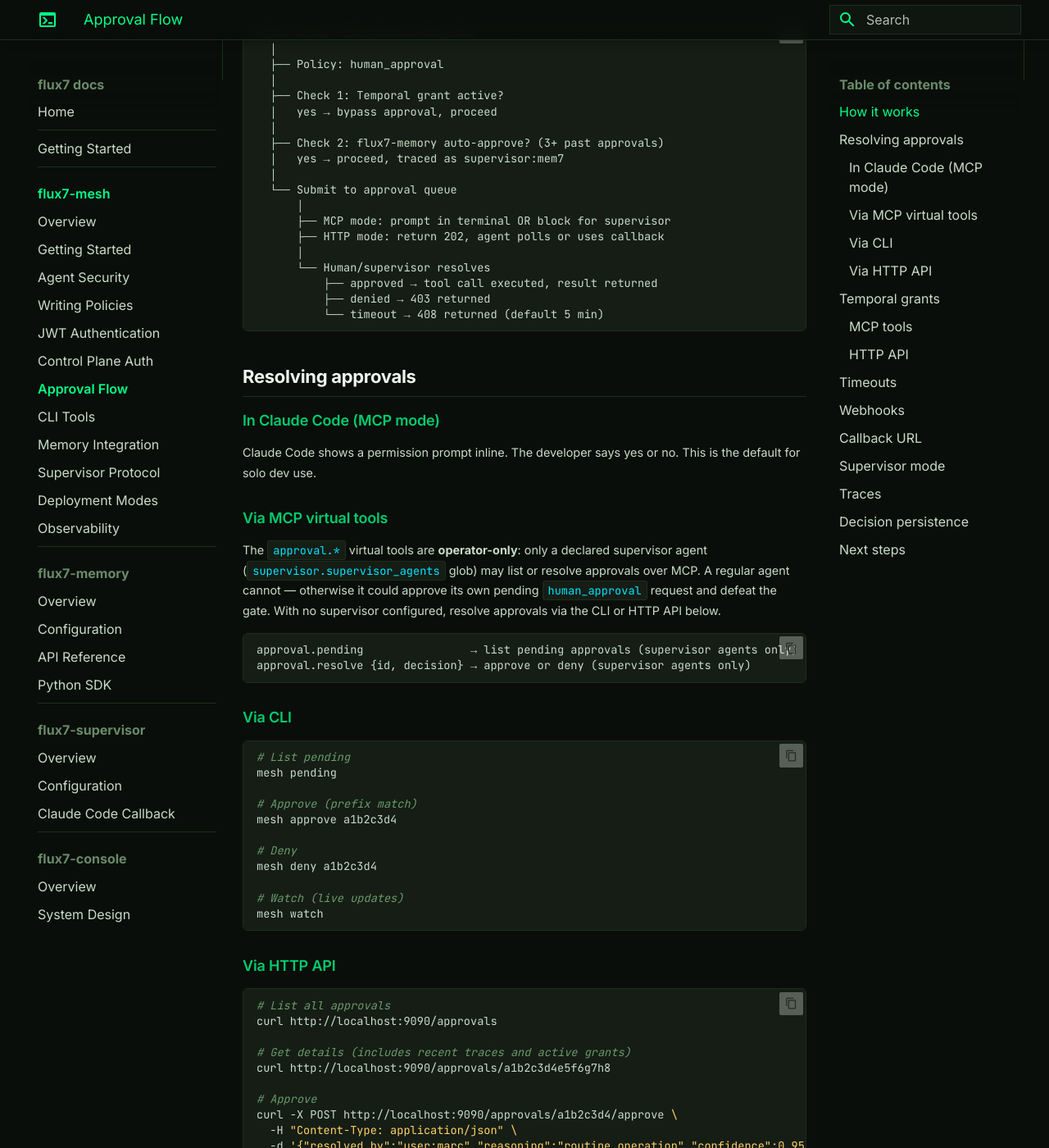
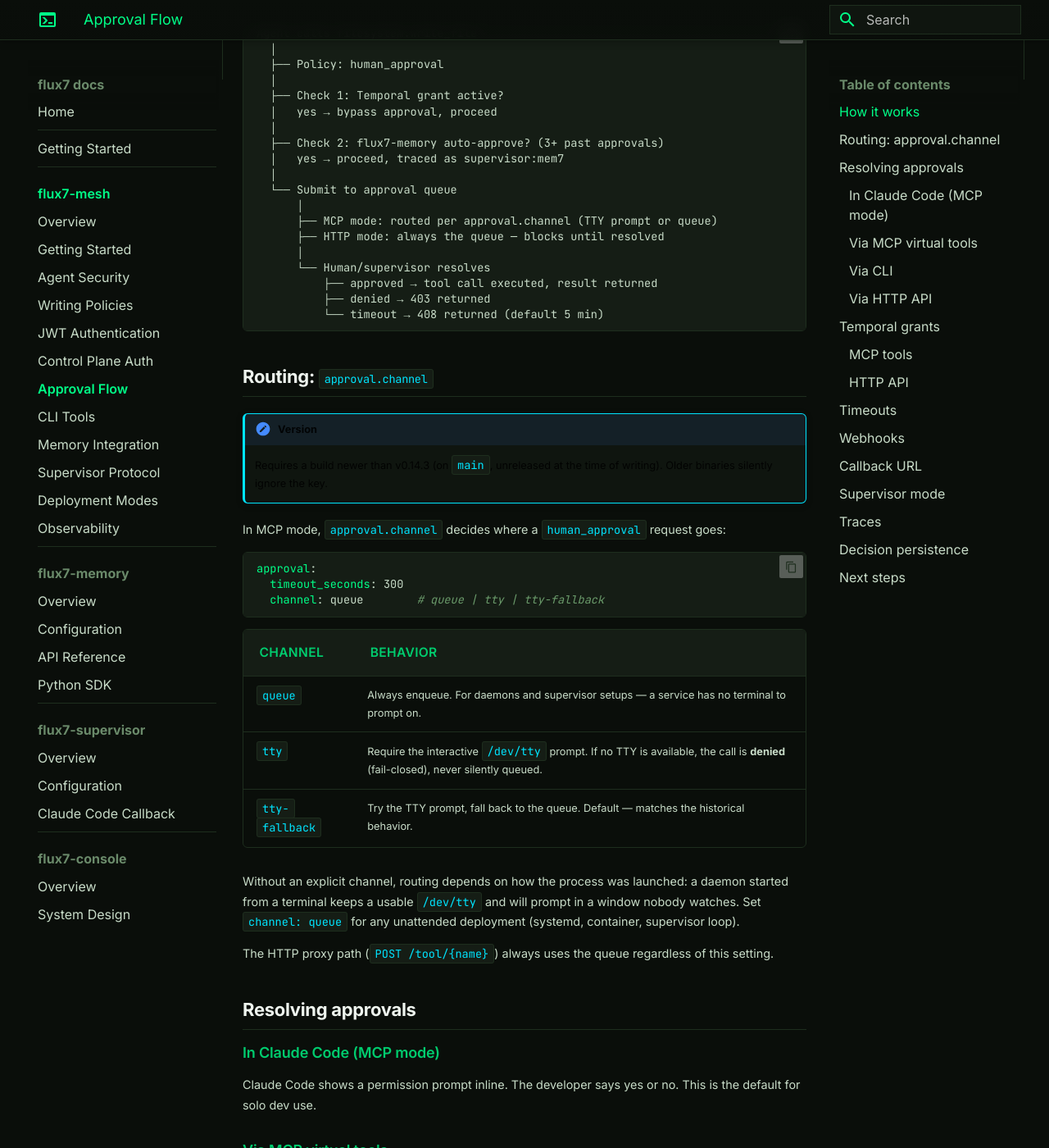
Before and after one commit to KTCrisis/flux7-docs, an MkDocs documentation site: the page built from docs/mesh7/approval-flow.md, in a window 1280 px wide and 1400 px high, scrolled down 300 px. Shown: the whole window at 82% size. Built offline with MkDocs 1.6.1 and Material for MkDocs 9.7.7, drawn with Linux system fonts in a browser that asks for light colours.

Commit message:
docs(mesh7): approval.channel routing (queue|tty|tty-fallback)
Co-Authored-By: Claude Opus 4.8 (1M context) <noreply@anthropic.com>

````diff
--- a/docs/mesh7/approval-flow.md
+++ b/docs/mesh7/approval-flow.md
@@ -17,14 +17,37 @@ Agent calls filesystem.write_file
   │
   └── Submit to approval queue
       │
-      ├── MCP mode: prompt in terminal OR block for supervisor
-      ├── HTTP mode: return 202, agent polls or uses callback
+      ├── MCP mode: routed per approval.channel (TTY prompt or queue)
+      ├── HTTP mode: always the queue — blocks until resolved
       │
       └── Human/supervisor resolves
           ├── approved → tool call executed, result returned
           ├── denied → 403 returned
           └── timeout → 408 returned (default 5 min)
 ```
+
+## Routing: `approval.channel`
+
+!!! note "Version"
+    Requires a build newer than v0.14.3 (on `main`, unreleased at the time of writing). Older binaries silently ignore the key.
+
+In MCP mode, `approval.channel` decides where a `human_approval` request goes:
+
+```yaml
+approval:
+  timeout_seconds: 300
+  channel: queue        # queue | tty | tty-fallback
+```
+
+| Channel | Behavior |
+|---|---|
+| `queue` | Always enqueue. For daemons and supervisor setups — a service has no terminal to prompt on. |
+| `tty` | Require the interactive `/dev/tty` prompt. If no TTY is available, the call is **denied** (fail-closed), never silently queued. |
+| `tty-fallback` | Try the TTY prompt, fall back to the queue. Default — matches the historical behavior. |
+
+Without an explicit channel, routing depends on how the process was launched: a daemon started from a terminal keeps a usable `/dev/tty` and will prompt in a window nobody watches. Set `channel: queue` for any unattended deployment (systemd, container, supervisor loop).
+
+The HTTP proxy path (`POST /tool/{name}`) always uses the queue regardless of this setting.
 
 ## Resolving approvals
 
````
